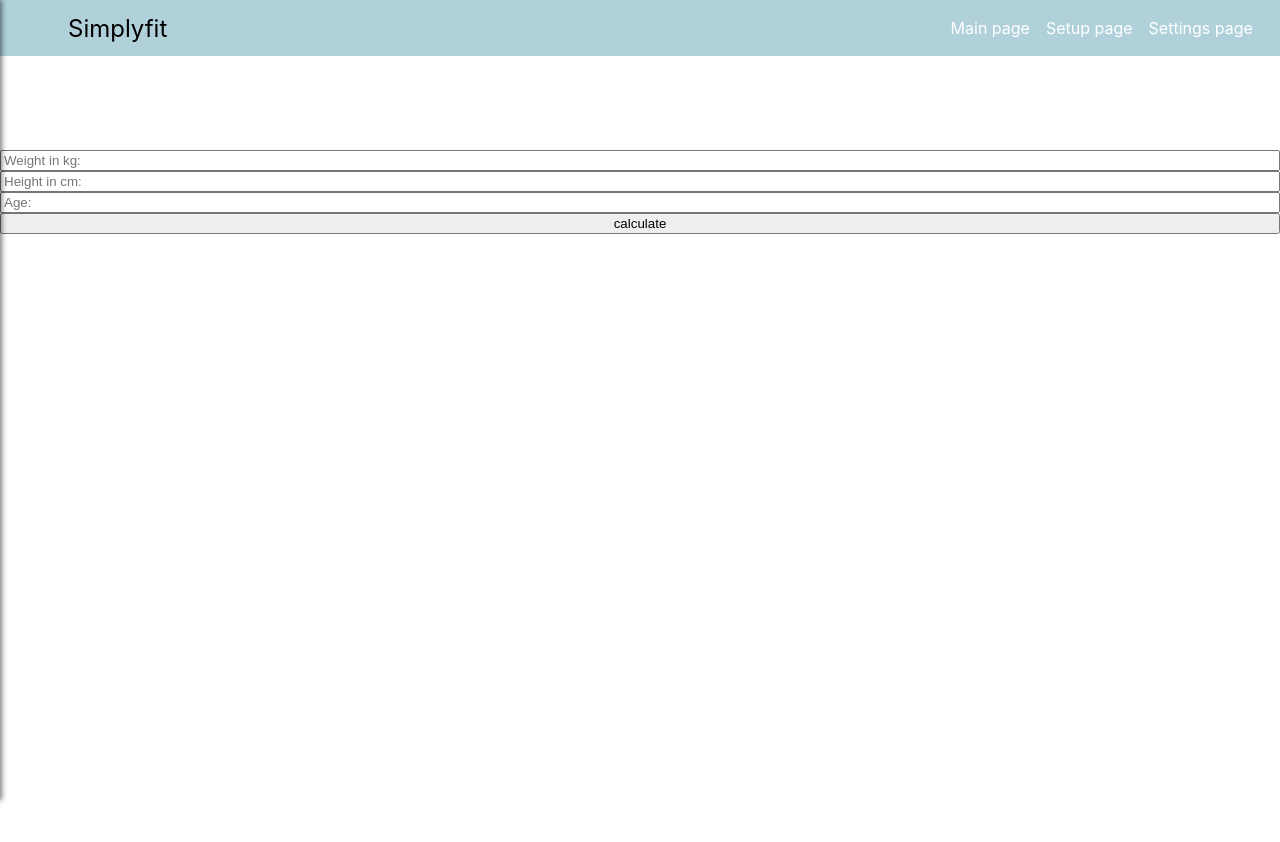
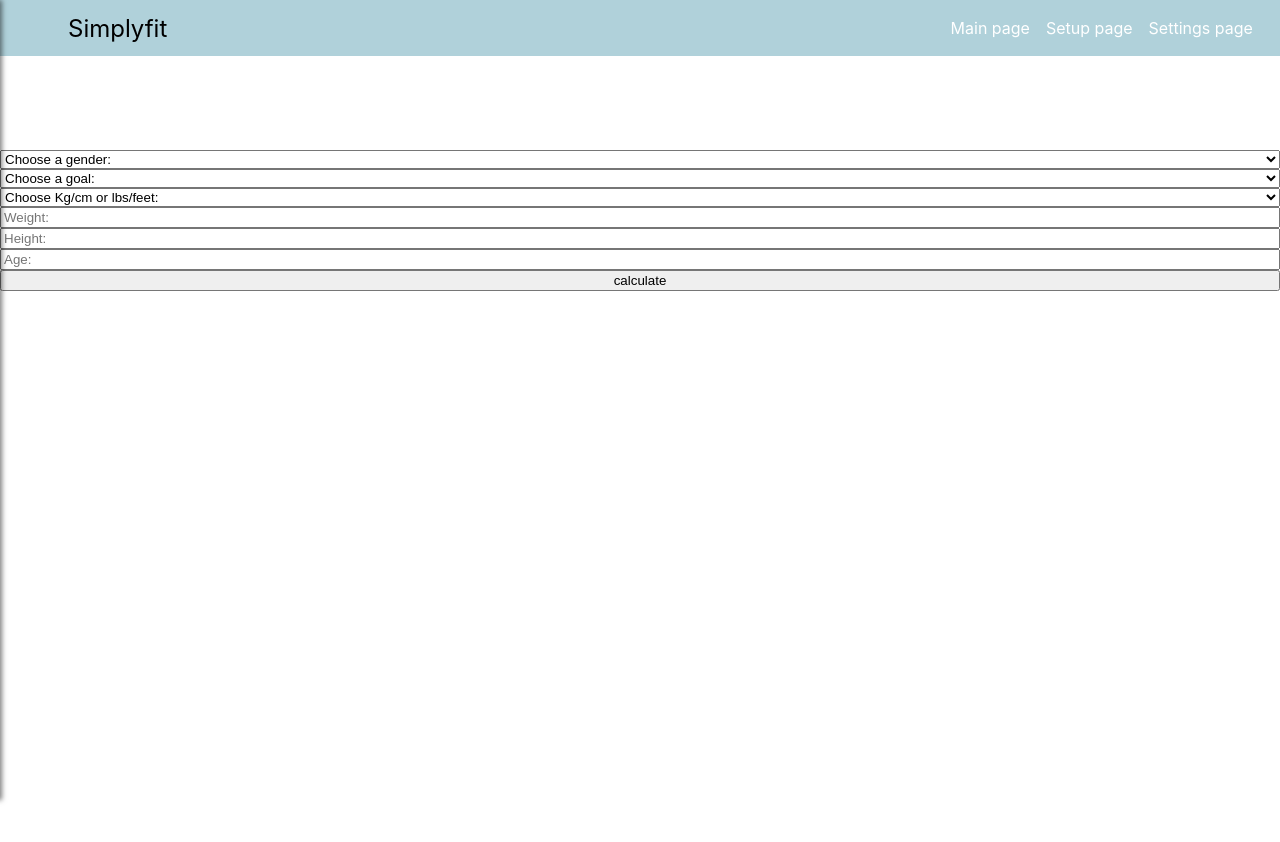
Before and after one commit to UPLukeet/Simplyfit, a React (Create React App) app: page /setup_page in a window 1280 px wide. Shown: the top 842 px of the page. Built offline with nearby package versions, Linux system fonts and the light colour scheme.

Commit message:
added unit switching, goals and different bmr calculation for male and females. BMI calculation is broken due to rounding error needs fixing

```diff
--- a/src/components/setup_page.js
+++ b/src/components/setup_page.js
@@ -2,33 +2,135 @@ import React from 'react';
 
 
 function calculate_bmi() {
+    //gets values of inputs from html
     let Weight = document.getElementById('bmi_weight').value;
     let Height = document.getElementById('bmi_height').value;
     let Age = document.getElementById('bmi_age').value;
+
+    let Goal = document.getElementById('goal');
+    let Goal_result = Goal.options[Goal.selectedIndex].value;
+
+    let Gender = document.getElementById('gender');
+    let Gender_result = Gender.options[Gender.selectedIndex].value;
+
+    let Units = document.getElementById('units');
+    let Units_result = Units.options[Units.selectedIndex].value;
+
+    let Height_lbs = document.getElementById('height_lbs');
+    let Height_lbs_result = Height_lbs.options[Height_lbs.selectedIndex].value;
+
     let Test = document.getElementById('test_print');
-        let bmi_calc = Weight / Height^2 * 10000;
-        let bmr_calc = 88.2 + (13.362* Weight) + (4.799 * Height) - (5.677 * Age);
+    //calulates the bmi and bmr of users
+    if (Units_result == 'imp') {
+        Weight = Weight / 2.2;
+        Height = Height = Height_lbs_result;
+    }
+    let bmi_calc = Height ^ 2;
+    let bmr_calc = 88.2 + (13.362 * Weight) + (4.799 * Height) - (5.677 * Age);
+    let bmr_calc_female = 655.1 + (9.563 * Weight) + (1.850 * Height) - (4.676 * Age);
+    let bmi;
+    let bmr;
 
-        console.log (
-            bmr_calc
+
+
+
+    //checks if male or female changes bmi and bmr depending
+    if (Gender_result == 'female') {
+        bmr = bmr_calc_female;
+    }
+    else {
+        bmr = bmr_calc;
+    }
+
+    //checks users goal and changes calories acordingly
+    if (Goal_result == 'lose') bmr = bmr + 300;
+    if (Goal_result == 'recomp') bmr = bmr + 600;
+    if (Goal_result == 'gain') bmr = bmr + 800;
+
+    console.log(
+        Height, Weight
     );
     //if nothing entered show error
-        if (Weight == 0){
+    if (Weight, Height, Age == 0) {
         alert("Please enter your Height, Weight and Age so we can achieve your goals!")
     }
-            else{
-            //
-            Test.innerHTML = document.write= bmi_calc + ' ' + bmr_calc;
+    else {
+        //writes to html
+        Test.innerHTML = document.write = bmi_calc + ' ' + bmr;
+    }
+    console.log(
+        Weight, Height, Age, Goal_result, Gender_result
+    );
+
+};
+
+function Units_Switch() {
+    let Units = document.getElementById('units');
+    let Units_result = Units.options[Units.selectedIndex].value;
+    let Height_lbs = document.getElementById('height_lbs');
+    let Height = document.getElementById('bmi_height');
+
+    if (Units_result == "imp") {
+        Height_lbs.style.display = "block";
+        Height.style.display = "none"
+    }
+    else {
+        Height_lbs.style.display = "none";
+        Height.style.display = "block"
     }
 
 }
 
-function setup_page () {
+function setup_page() {
     return (
         <div className='setup_main'>
-     <input id= 'bmi_weight' className= 'setup_input' type='number' placeholder='Weight in kg:'/>
-     <input id= 'bmi_height' className= 'setup_input' type='number' placeholder='Height in cm:'/>
-     <input id= 'bmi_age' className= 'setup_input' type='number' placeholder='Age:'/>
+            <select id="gender">
+                <option value="" disabled selected hidden>Choose a gender:</option>
+                <option value="male">Male</option>
+                <option value="female">Female</option>
+            </select>
+
+
+
+            <select id="goal">
+                <option value="" disabled selected hidden>Choose a goal:</option>
+                <option value="recomp">Recomp</option>
+                <option value="lose">Lose fat</option>
+                <option value="gain">Gain muscle</option>
+            </select>
+
+            <select onClick={Units_Switch} id="units">
+                <option value="" disabled selected hidden>Choose Kg/cm or lbs/feet:</option>
+                <option value="met">Metric(kg/cm)</option>
+                <option value="imp">Imperial(lbs/feet)</option>
+            </select>
+
+            <input id='bmi_weight' className='setup_input' type='number' placeholder='Weight:' />
+
+            <select id="height_lbs">
+                <option value="" disabled selected hidden>Height:</option>
+                <option value="152.4">5'0</option>
+                <option value="154.95">5'1</option>
+                <option value="157.48">5'2</option>
+                <option value="160.02">5'3</option>
+                <option value="162.56">5'4</option>
+                <option value="165.1">5'5</option>
+                <option value="167.74">5'6</option>
+                <option value="170.18">5'7</option>
+                <option value="172.72">5'8</option>
+                <option value="175.26">5'9</option>
+                <option value="177.8">5'10</option>
+                <option value="180.34">5'11</option>
+                <option value="182.88">6'0</option>
+                <option value="185.45">6'1</option>
+                <option value="187.96">6'2</option>
+                <option value="190.5">6'3</option>
+                <option value="193.04">6'4</option>
+                <option value="195.58">6'5</option>
+            </select>
+
+            <input id='bmi_height' className='setup_input' type='number' placeholder='Height:' />
+            <input id='bmi_age' className='setup_input' type='number' placeholder='Age:' />
             <button onClick={calculate_bmi} className='bmi_button'>calculate</button>
             <p id='test_print'></p>
         </div>
--- a/src/styles/partials/setup.scss
+++ b/src/styles/partials/setup.scss
@@ -3,3 +3,6 @@
     flex-direction: column;
     margin-top: 150px;
 }
+#height_lbs {
+    display: none;
+}
```
Lines whose indentation alone changed are shown as unchanged.
